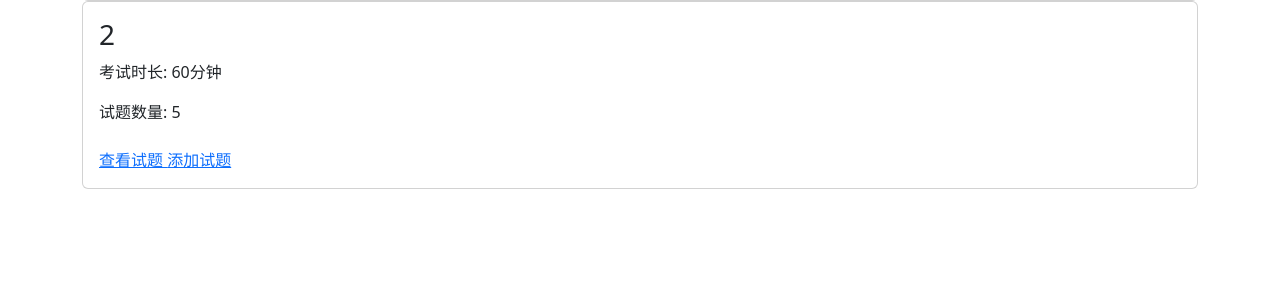
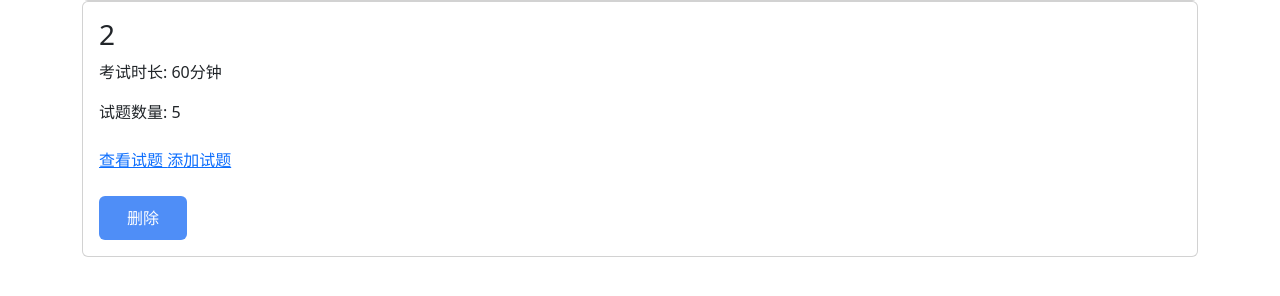
Before and after one commit to City-Empty/new-Software-System-Practice-, a Flask app: page /teacher/course/2/exams in a window 1280 px wide. Shown: the part 203-499 px from the top of the page. Run offline with Flask 3, Linux system fonts and the light colour scheme; a user stored in the database is signed in; data comes from the database, SQL or seed files in the repository.

Commit message:
删除考试

```diff
--- a/main.py
+++ b/main.py
@@ -926,6 +926,29 @@ def student_exam_take_select(course_id):
     # 只显示未参加的考试
     available_exams = [exam for exam in exams if exam.id not in taken_exam_ids]
     return render_template('student_exam_take_select.html', course=course, exams=available_exams)
+
+# 删除考试
+@app.route('/teacher/exam/<int:exam_id>/delete', methods=['POST'])
+@login_required
+def delete_exam(exam_id):
+    if current_user.role != 'teacher':
+        abort(403)
+    exam = Exam.query.get_or_404(exam_id)
+    course = exam.course
+    # 只能删除自己课程下的考试
+    if course.teacher_id != current_user.id:
+        abort(403)
+    # 删除考试下所有试题和成绩
+    for question in exam.questions:
+        db.session.delete(question)
+    for result in exam.exam_results:
+        db.session.delete(result)
+    db.session.delete(exam)
+    db.session.commit()
+    flash('考试已删除')
+    return redirect(url_for('teacher_course_exams', course_id=course.id))
+
+
 if __name__ == '__main__':
     with app.app_context():
         db.create_all()
--- a/templates/teacher_exam_management.html
+++ b/templates/teacher_exam_management.html
@@ -1,4 +1,3 @@
-<!-- templates/teacher_exam_management.html -->
 {% extends "base.html" %}
 {% block title %}{{ course.title }} - 考试管理{% endblock %}
 {% block content %}
@@ -19,13 +18,17 @@
                 试题数量: {{ exam.questions|length }}
             </p>
             <div class="mt-4 flex justify-between">
-                <!-- 修改此处的端点为 view_questions -->
                 <a href="{{ url_for('view_questions', exam_id=exam.id) }}" class="text-sm text-primary">
                     查看试题 <i class="fa fa-eye ml-1"></i>
                 </a>
                 <a href="{{ url_for('add_question', exam_id=exam.id) }}" class="text-sm text-primary">
                     添加试题 <i class="fa fa-plus ml-1"></i>
                 </a>
+            </div>
+            <div class="mt-4 text-right">
+                <form action="{{ url_for('delete_exam', exam_id=exam.id) }}" method="post" style="display:inline;" onsubmit="return confirm('确定要删除该考试吗？');">
+                    <button type="submit" class="btn btn-danger btn-sm">删除</button>
+                </form>
             </div>
         </div>
     </div>
```
